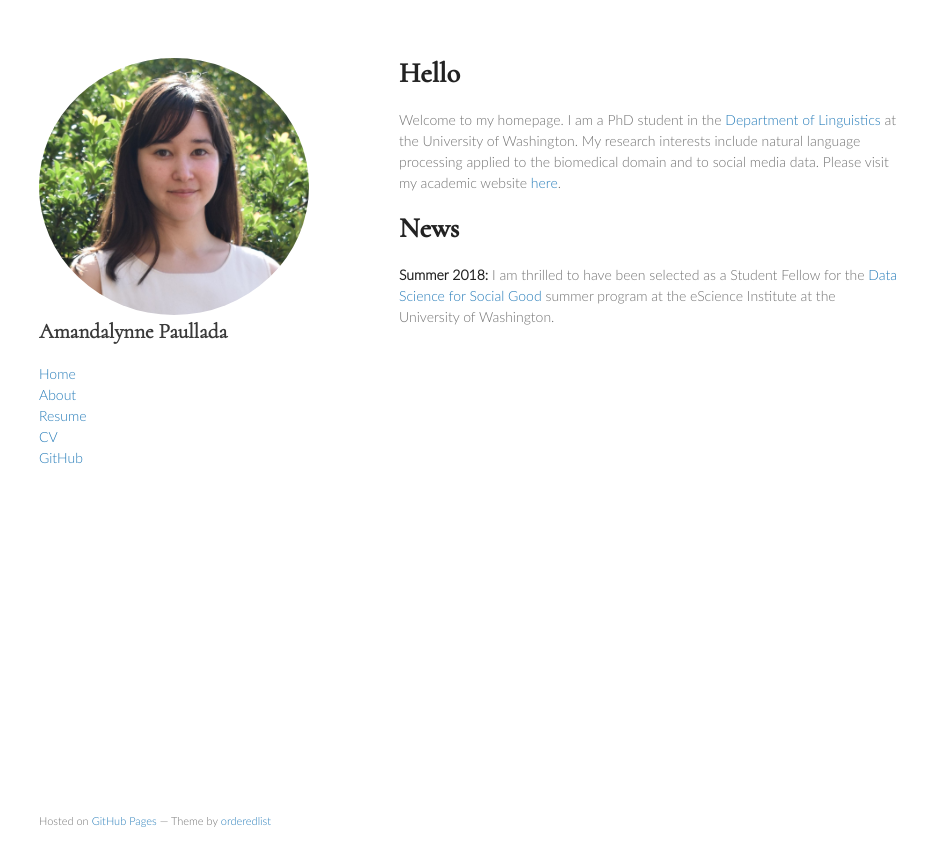
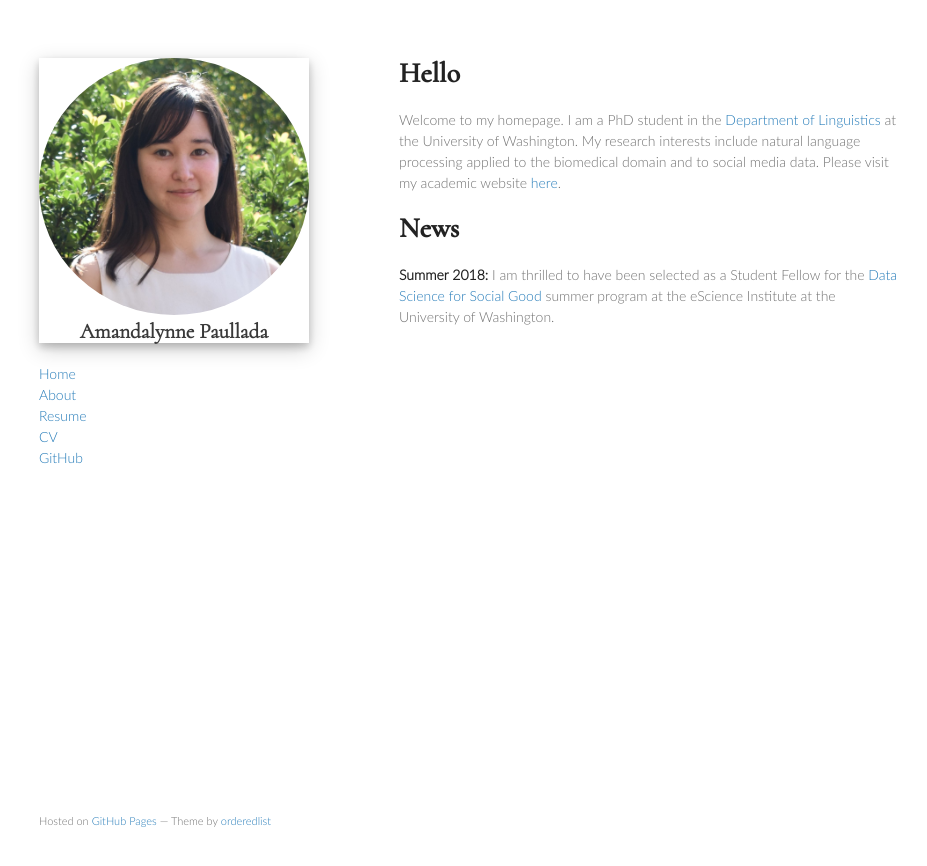
Before and after one commit to amandalynne/amandalynne.github.io, a Jekyll site: the page built from index.md, in a window 1280 px wide. Shown: the top 866 px of the page, without its empty margins (171-1098 px from the left). Built offline with Jekyll 4.4.1, drawn with Linux system fonts in a browser that asks for light colours; our own code applies the rules of GitHub Pages for plain Markdown files.

Commit message:
give pic a shadow?

```diff
--- a/_layouts/default.html
+++ b/_layouts/default.html
@@ -15,8 +15,10 @@
   <body>
     <div class="wrapper">
       <header>
-        <img src=/assets/pics/portrait2019.jpg alt="Photo by Monica Jensen" class="round-pic">
-        <a href="{{ site.github.url }}"> <h2>{{ site.title | default: site.github.repository_name }}</h2> </a>
+        <div class="pic">
+            <img src=/assets/pics/portrait2019.jpg alt="Photo by Monica Jensen" class="round-pic">
+            <a href="{{ site.github.url }}"> <h2>{{ site.title | default: site.github.repository_name }}</h2> </a>
+        </div>
         <!-- <p>{{ site.description | default: site.github.project_tagline }}</p> -->
         <!-- <img src="/assets/pics/fushimi_inari.jpg" alt="Fushimi Inari shrine"> -->
         <a href="{{ site.github.url }}">Home</a><br>
--- a/assets/css/style.scss
+++ b/assets/css/style.scss
@@ -6,3 +6,8 @@
 .round-pic {
     border-radius: 50%;
 }
+
+div.pic {
+  box-shadow: 0 4px 8px 0 rgba(0, 0, 0, 0.2), 0 6px 20px 0 rgba(0, 0, 0, 0.19);
+  text-align: center;
+}
```
